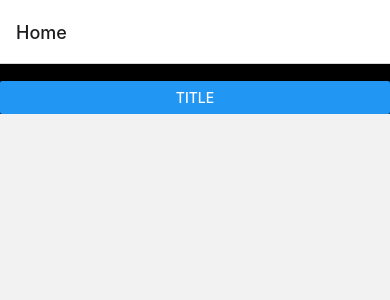
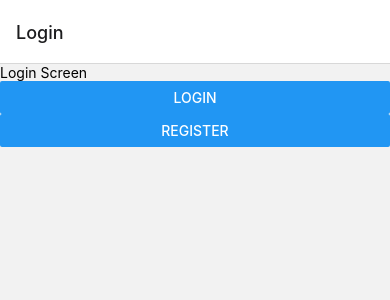
Before and after one commit to jarek7410/afmib_mobile, a React Native app: screen / in a window 390 px wide. Shown: the top 300 px of the page. Built offline with nearby package versions, Linux system fonts and the light colour scheme.

Commit message:
work on screens and navigation #4 #3 #2 #1

```diff
--- a/App.tsx
+++ b/App.tsx
@@ -2,22 +2,42 @@
 
 import * as React from 'react';
 import { NavigationContainer } from '@react-navigation/native';
-import { createNativeStackNavigator } from '@react-navigation/native-stack';
 import { HomeScreen } from './screens/HomeScreen.tsx';
 import { screen } from './enum/screen.ts';
-import { LoginScreen } from './screens/LoginScreen.tsx';
+import { LoginScreen } from './screens/befor_login';
+import { createStackNavigator } from '@react-navigation/stack';
+import { RootStackParamList } from './screens/rootStats.ts';
+import { useState } from 'react';
+import { RegisterScreen } from './screens/befor_login';
+import { CodeJoinScreen } from './screens/CodeJoinScreen.tsx';
 
-const Stack = createNativeStackNavigator();
+// import { createNativeStackNavigator } from '@react-navigation/native-stack';
+// const Stack = createNativeStackNavigator();
+const Stack = createStackNavigator<RootStackParamList>();
 
 function App() {
+  const [login, setLogin] = useState(false);
+  const loginToApp = () => {
+    console.log('login');
+    setLogin(true);
+  };
   return (
     <NavigationContainer>
-      <Stack.Navigator>
-        <Stack.Screen name={screen.Home} component={HomeScreen} />
-        <Stack.Screen name={screen.Login} component={LoginScreen} />
-        <Stack.Screen name={screen.Register} component={HomeScreen} />
-        <Stack.Screen name={screen.CodeJoin} component={HomeScreen} />
-      </Stack.Navigator>
+      {login ? (
+        <Stack.Navigator initialRouteName={screen.Home}>
+          <Stack.Screen name={screen.Home} component={HomeScreen} />
+          <Stack.Screen name={screen.CodeJoin} component={CodeJoinScreen} />
+        </Stack.Navigator>
+      ) : (
+        <Stack.Navigator initialRouteName={screen.Login}>
+          <Stack.Screen
+            name={screen.Login}
+            component={LoginScreen}
+            initialParams={{ login: loginToApp }}
+          />
+          <Stack.Screen name={screen.Register} component={RegisterScreen} />
+        </Stack.Navigator>
+      )}
     </NavigationContainer>
   );
 }
--- a/enum/screen.ts
+++ b/enum/screen.ts
@@ -4,4 +4,9 @@ export enum screen {
   Register = 'Register',
   CodeJoin = 'CodeJoin',
   Settings = 'Settings',
+  InputPlayer = 'InputPlayer',
+  Summary = 'Summary',
+  InfoReceiver = 'InfoReceiver',
+  Movement = 'Movement',
+  InputData = 'InputData',
 }
--- a/index.js
+++ b/index.js
@@ -2,8 +2,9 @@
  * @format
  */
 
-import {AppRegistry} from 'react-native';
+import 'react-native-gesture-handler';
+import { AppRegistry } from 'react-native';
 import App from './App';
-import {name as appName} from './app.json';
+import { name as appName } from './app.json';
 
 AppRegistry.registerComponent(appName, () => App);
--- a/package.json
+++ b/package.json
@@ -12,8 +12,11 @@
   "dependencies": {
     "@react-navigation/native": "^6.1.17",
     "@react-navigation/native-stack": "^6.10.0",
+    "@react-navigation/stack": "^6.4.0",
     "react": "18.2.0",
     "react-native": "0.74.3",
+    "react-native-gesture-handler": "^2.17.1",
+    "react-native-reanimated": "^3.14.0",
     "react-native-safe-area-context": "^4.10.8",
     "react-native-screens": "^3.32.0"
   },
--- a/screens/CodeJoinScreen.tsx
+++ b/screens/CodeJoinScreen.tsx
@@ -1,10 +1,20 @@
 import React from 'react';
-import { View, Text } from 'react-native';
+import { View, Text, Button } from 'react-native';
+import { RootStackParamList } from './rootStats.ts';
+import { NativeStackScreenProps } from '@react-navigation/native-stack';
+import { screen } from '../enum/screen.ts';
 
-export const CodeJoinScreen = () => {
+type Props = NativeStackScreenProps<RootStackParamList, screen.CodeJoin>;
+
+export const CodeJoinScreen = ({ navigation }: Props) => {
   return (
     <View>
       <Text>Code Join Screen</Text>
+      <Button
+        title={'join'}
+        onPress={() => navigation.navigate(screen.InputPlayer)}
+      />
+      <Button title={'goBack'} onPress={() => navigation.goBack()} />
     </View>
   );
 };
--- a/screens/HomeScreen.tsx
+++ b/screens/HomeScreen.tsx
@@ -1,17 +1,24 @@
 import { Button, Text, View } from 'react-native';
 import React from 'react';
+import { NativeStackScreenProps } from '@react-navigation/native-stack';
+import { RootStackParamList } from './rootStats.ts';
+import { screen } from '../enum/screen.ts';
 
-export const HomeScreen = () => {
+type Props = NativeStackScreenProps<RootStackParamList, screen.Home>;
+export const HomeScreen = ({ navigation }: Props) => {
   return (
     <View>
       <View
         style={{
+          alignContent: 'center',
           backgroundColor: 'black',
           justifyContent: 'center',
-          alignContent: 'center',
         }}>
         <Text>home</Text>
-        <Button title={'title'} onPress={() => {}} />
+        <Button
+          title={'join by code'}
+          onPress={() => navigation.push(screen.CodeJoin)}
+        />
       </View>
     </View>
   );
--- a/screens/LoginScreen.tsx
+++ /dev/null
@@ -1,10 +0,0 @@
-import { Text, View } from 'react-native';
-import React from 'react';
-
-export const LoginScreen = () => {
-  return (
-    <View>
-      <Text>Login Screen</Text>
-    </View>
-  );
-};
--- /dev/null
+++ b/screens/befor_login/LoginScreen.tsx
@@ -0,0 +1,27 @@
+import { Button, Text, View } from 'react-native';
+import React from 'react';
+import { screen } from '../../enum/screen.ts';
+import { RootStackParamList } from '../rootStats.ts';
+import { NativeStackScreenProps } from '@react-navigation/native-stack';
+
+type Props = NativeStackScreenProps<RootStackParamList, screen.Login>;
+
+export const LoginScreen = ({ navigation, route }: Props) => {
+  return (
+    <View>
+      <Text>Login Screen</Text>
+      <Button
+        title={'login'}
+        onPress={() => {
+          // navigation.navigate(screen.Home);
+          route.params.login();
+          navigation.navigate(screen.Home);
+        }}
+      />
+      <Button
+        title={'register'}
+        onPress={() => navigation.push(screen.Register)}
+      />
+    </View>
+  );
+};
--- /dev/null
+++ b/screens/befor_login/RegisterScreen.tsx
@@ -0,0 +1,21 @@
+import React from 'react';
+import { Button, Text, View } from 'react-native';
+import { NativeStackScreenProps } from '@react-navigation/native-stack';
+import { screen } from '../../enum/screen.ts';
+import { RootStackParamList } from '../rootStats.ts';
+
+type Props = NativeStackScreenProps<RootStackParamList, screen.Register>;
+
+export const RegisterScreen = ({ navigation }: Props) => {
+  return (
+    <View>
+      <Text>Register Screen</Text>
+      <Button
+        title={'register'}
+        onPress={() => {
+          navigation.goBack();
+        }}
+      />
+    </View>
+  );
+};
--- /dev/null
+++ b/screens/befor_login/index.ts
@@ -0,0 +1,4 @@
+import { LoginScreen } from './LoginScreen.tsx';
+import { RegisterScreen } from './RegisterScreen.tsx';
+
+export { LoginScreen, RegisterScreen };
--- /dev/null
+++ b/screens/rootStats.ts
@@ -0,0 +1,12 @@
+export type RootStackParamList = {
+  Home: undefined;
+  Login: { login: () => void };
+  Register: undefined;
+  CodeJoin: undefined;
+  Settings: undefined;
+  InputPlayer: undefined;
+  Summary: undefined;
+  InfoReceiver: undefined;
+  Movement: undefined;
+  InputData: undefined;
+};
```
Also changed, not shown: screens/RegisterScreen.tsx (deleted, +0 -10 lines), 1 other file (tests, documents, lock files or other folders).
